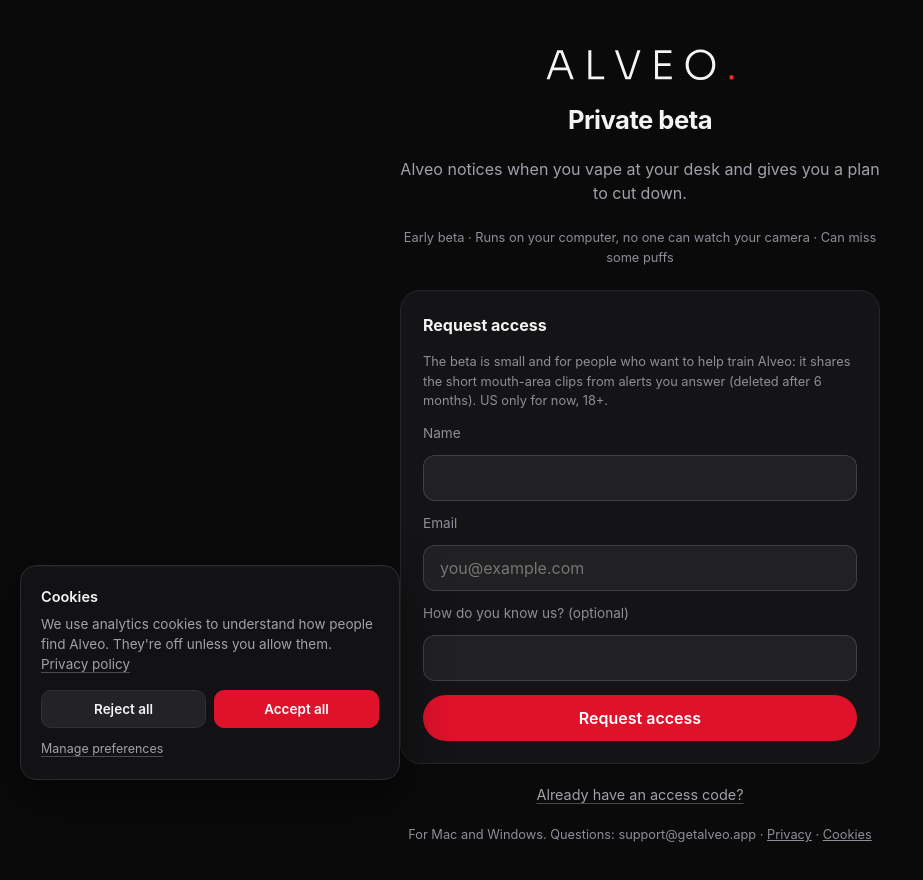
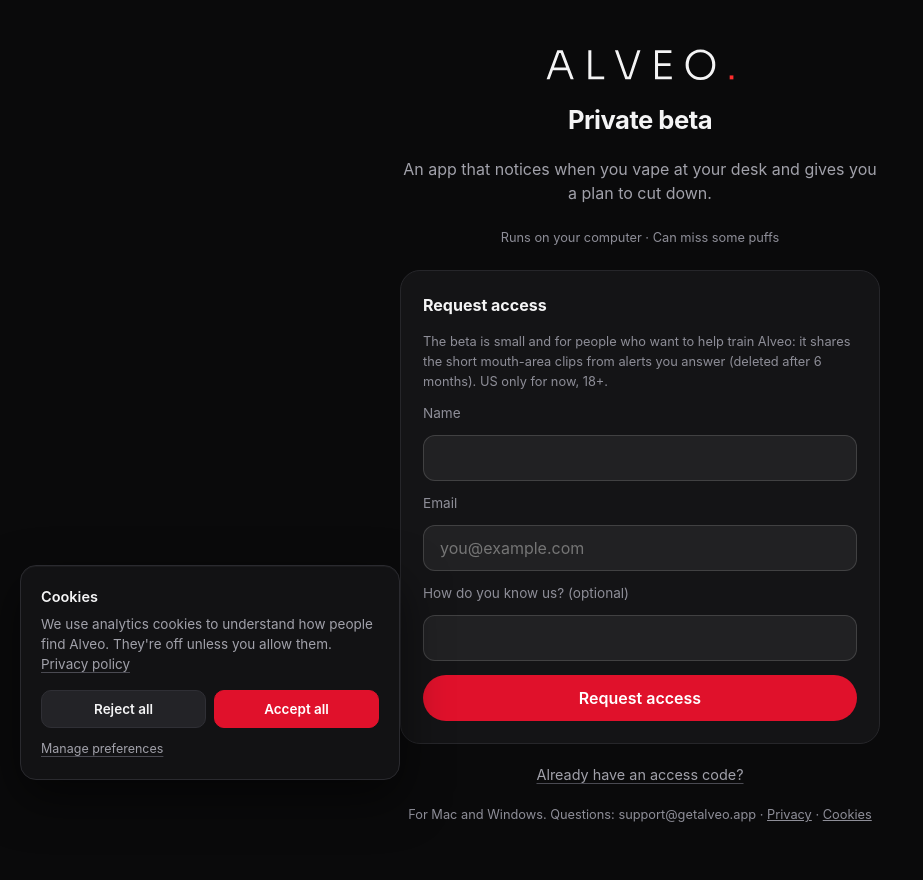
Before and after one commit to divijm12/alveo-beta, a plain HTML site: page index.html in a window 1280 px wide. Shown: the whole page, without its empty margins (0-923 px from the left). Drawn offline with Linux system fonts and the light colour scheme.

Commit message:
Beta page: main line 'An app that notices…'; caveat trimmed (owner, 2026-11-17)
Co-Authored-By: Claude Opus 5.5 <noreply@anthropic.com>

```diff
--- a/index.html
+++ b/index.html
@@ -13,8 +13,8 @@
 <path d="M33 0 302 -730H438L716 0H638L379 -682L420 -661H315L358 -682L109 0ZM177 -232 202 -301H541L567 -232Z" fill="currentColor"/><path d="M1083.0 0V-730H1159.0V0ZM1139.0 0V-69H1482.0V0Z" fill="currentColor"/><path d="M2013.0 0 1752.0 -730H1830.0L2072.0 -47L2031.0 -69H2137.0L2093.0 -47L2318.0 -730H2395.0L2150.0 0Z" fill="currentColor"/><path d="M2761.0 0V-730H2837.0V0ZM2819.0 0V-69H3184.0V0ZM2819.0 -337V-405H3150.0V-337ZM2819.0 -661V-730H3173.0V-661Z" fill="currentColor"/><path d="M3904.0 17Q3809.0 17 3739.0 -17.0Q3669.0 -51 3623.0 -107.0Q3577.0 -163 3554.0 -229.0Q3531.0 -295 3531.0 -358V-376Q3531.0 -443 3554.5 -509.5Q3578.0 -576 3625.0 -630.0Q3672.0 -684 3742.0 -716.5Q3812.0 -749 3904.0 -749Q3997.0 -749 4066.5 -716.5Q4136.0 -684 4183.0 -630.0Q4230.0 -576 4253.5 -509.5Q4277.0 -443 4277.0 -376V-357Q4277.0 -294 4254.5 -228.5Q4232.0 -163 4185.5 -107.0Q4139.0 -51 4069.0 -17.0Q3999.0 17 3904.0 17ZM3904.0 -53Q3974.0 -53 4029.0 -78.5Q4084.0 -104 4122.0 -148.5Q4160.0 -193 4180.0 -249.0Q4200.0 -305 4200.0 -366Q4200.0 -430 4180.0 -486.0Q4160.0 -542 4121.5 -585.5Q4083.0 -629 4028.0 -654.0Q3973.0 -679 3904.0 -679Q3836.0 -679 3781.0 -654.0Q3726.0 -629 3687.5 -585.5Q3649.0 -542 3628.5 -486.0Q3608.0 -430 3608.0 -366Q3608.0 -305 3628.0 -249.0Q3648.0 -193 3686.0 -148.5Q3724.0 -104 3779.5 -78.5Q3835.0 -53 3904.0 -53Z" fill="currentColor"/><path d="M4639.0 0V-99H4733.0V0Z" fill="#ff2d2d"/>
 </svg>
   <h1 id="title">Private beta</h1>
-  <p class="center" id="lede">Alveo notices when you vape at your desk and gives you a plan to cut down.</p>
-  <p class="fine center">Early beta · Runs on your computer, no one can watch your camera · Can miss some puffs</p>
+  <p class="center" id="lede">An app that notices when you vape at your desk and gives you a plan to cut down.</p>
+  <p class="fine center">Runs on your computer · Can miss some puffs</p>
 
   <section class="card" id="stepRequest">
     <p style="color:var(--ink)"><strong>Request access</strong></p>
```
